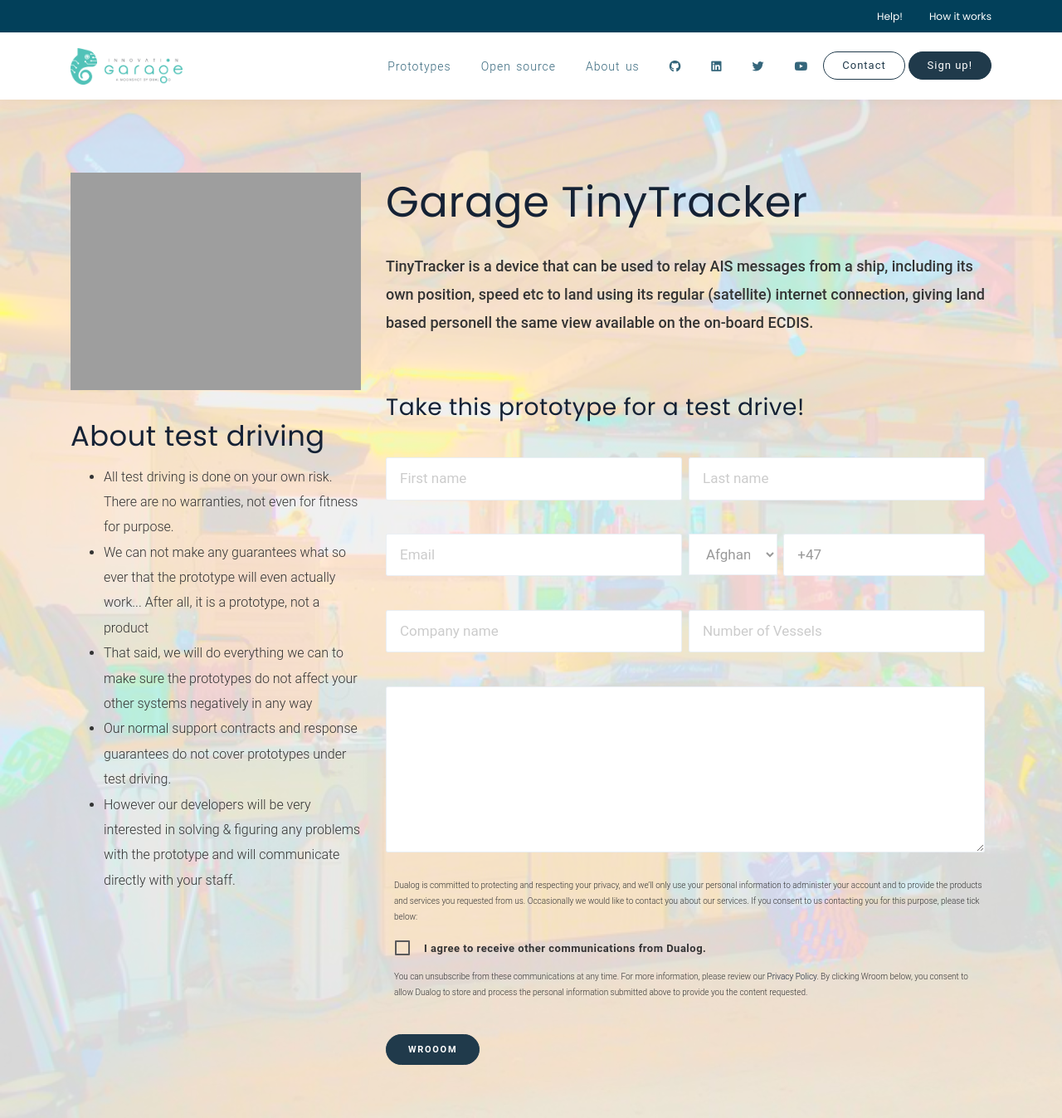
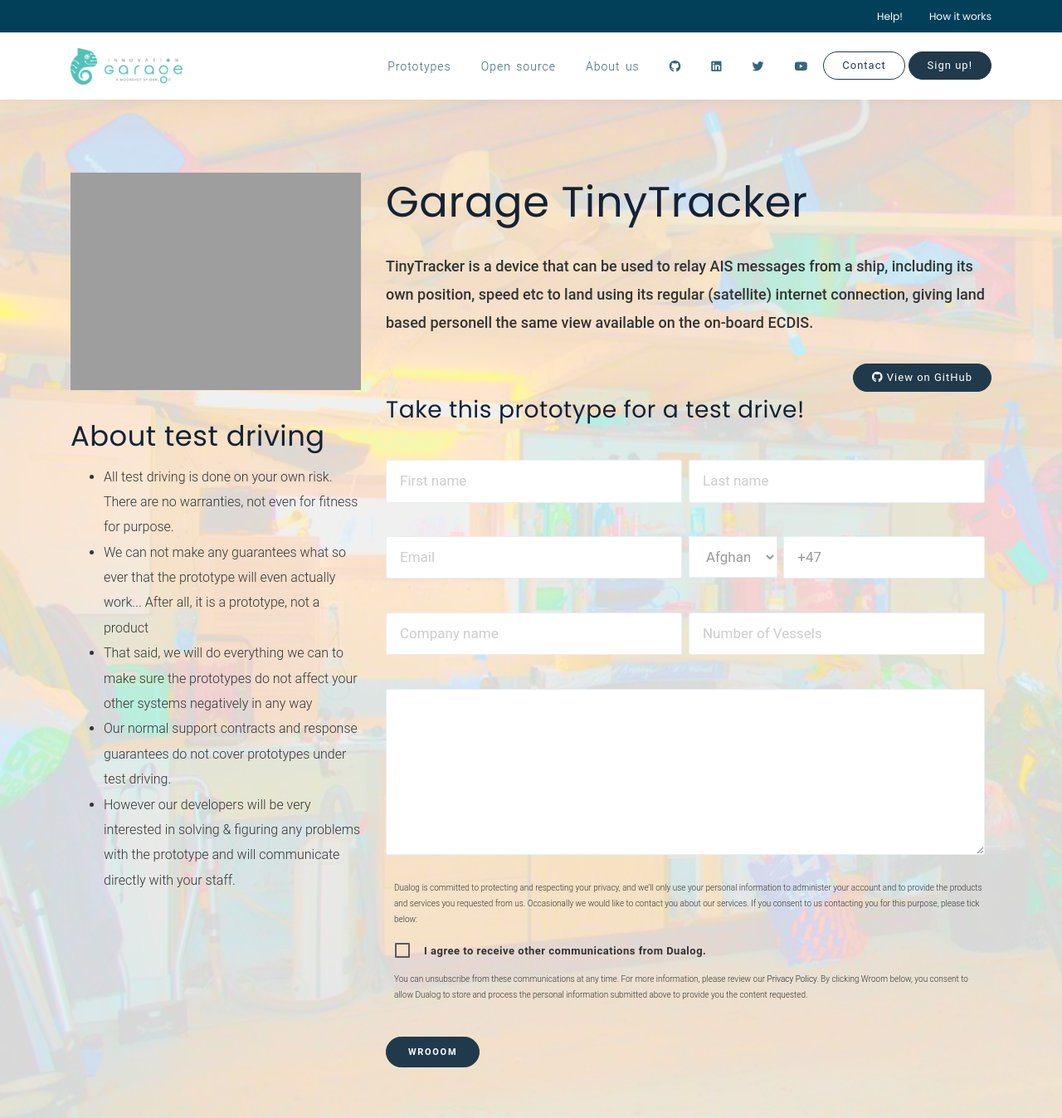
Before and after one commit to innovationgarage/prototype-web, a Jekyll site: the page built from _prototypes/tinytracker.html, in a window 1280 px wide and 1347 px high. Shown: the whole window at 83% size. Built offline with Jekyll 4.4.1, drawn with Linux system fonts in a browser that asks for light colours; nearby versions of some CDN libraries.

Commit message:
Github links

```diff
--- a/_layouts/prototype.html
+++ b/_layouts/prototype.html
@@ -55,7 +55,11 @@
 
           {{ content }}
 
-          <br>
+          {% if page.github %}
+            <a class="btn btn-sm btn-round btn-primary float-right" href="{{page.github}}" title="View on GitHub"><i class="fab fa-github" aria-hidden="true"></i> View on GitHub</a>
+          {% endif %}
+
+          <br style="clear: both;">
           {% if page.alpha %}
             <h3>I'm interested in this project, tell me more!</h3>
           {% else %}
--- a/_prototypes/cloudberryvpn.html
+++ b/_prototypes/cloudberryvpn.html
@@ -8,4 +8,5 @@
   remote management etc work seamlessly. It does this across
   carriers and without any major modification to your
   network setup either on land or on the ship.
+github: https://github.com/innovationgarage/cloudberry
 ---
--- a/_prototypes/tinytracker.html
+++ b/_prototypes/tinytracker.html
@@ -9,4 +9,5 @@
   (satellite) internet connection, giving land based
   personell the same view available on the on-board
   ECDIS.
+github: https://github.com/innovationgarage/ElCheapoAIS-nmea
 ---
```
